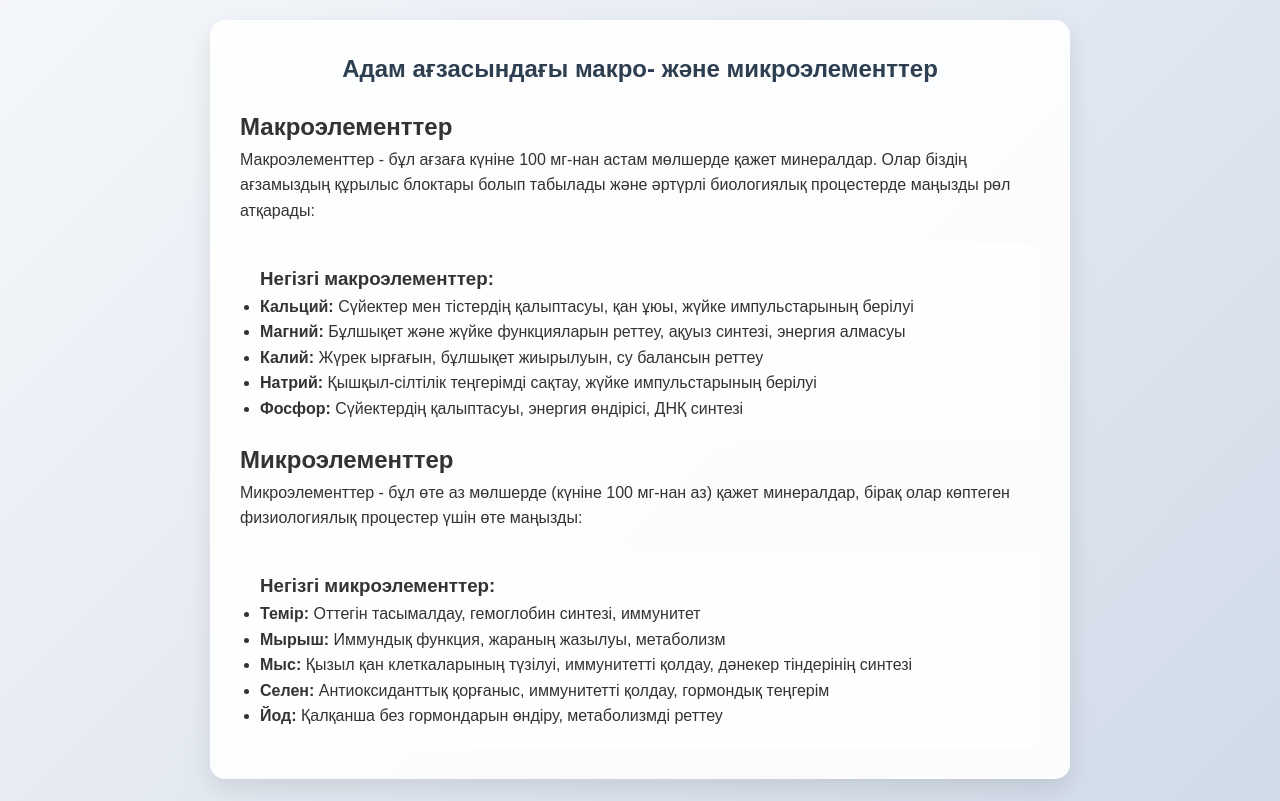
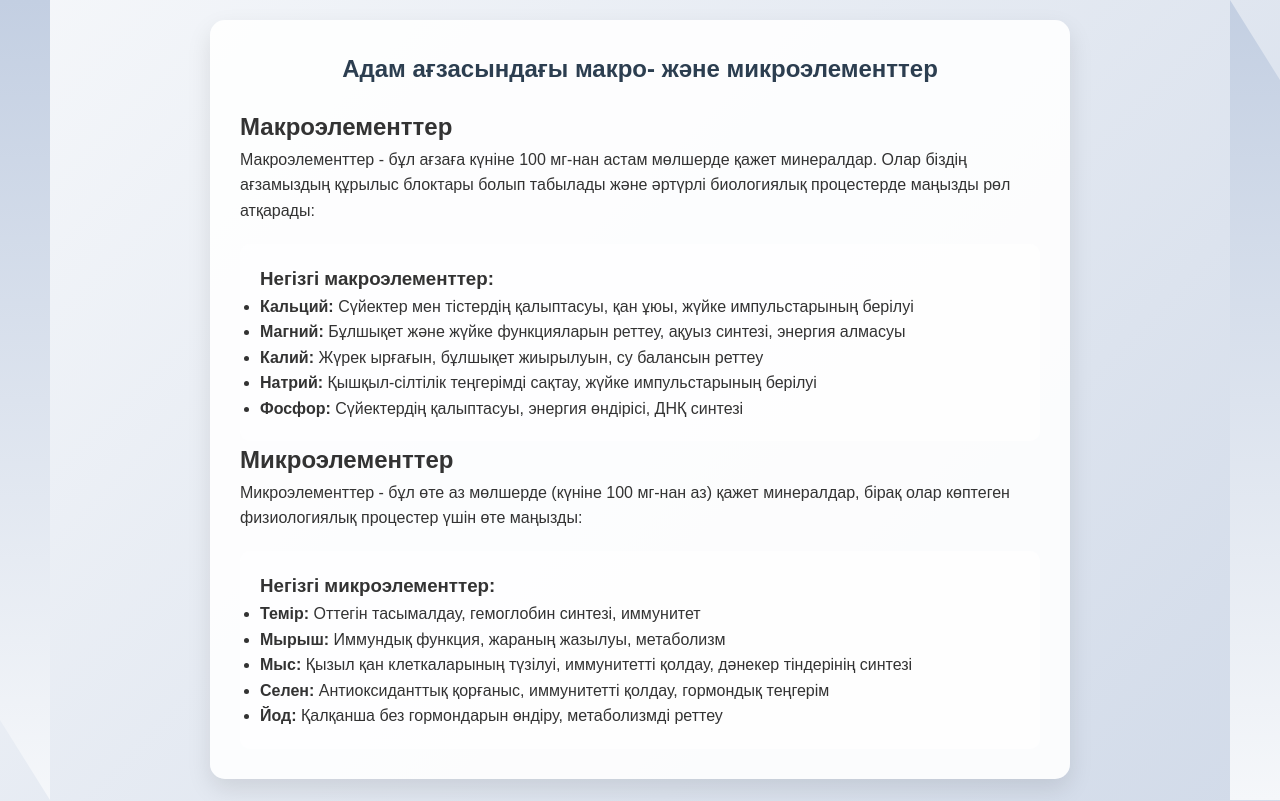
Before and after one commit to Rusats986/magzhan, a plain HTML site: page index.html in a window 1280 px wide. Shown: the top 801 px of the page. Drawn offline with Linux system fonts and the light colour scheme.

Commit message:
Update index.html

```diff
--- a/index.html
+++ b/index.html
@@ -99,9 +99,59 @@
             padding: 20px;
             border-radius: 10px;
         }
+        * {
+            margin: 0;
+            padding: 0;
+            box-sizing: border-box;
+        }
+        body {
+            font-family: 'Arial', sans-serif;
+            background: linear-gradient(135deg, #f5f7fa 0%, #c3cfe2 100%);
+            min-height: 100vh;
+            color: #333;
+            line-height: 1.6;
+            position: relative;
+            overflow-x: hidden;
+        }
+        .container {
+            max-width: 900px;
+            margin: 0 auto;
+            padding: 20px;
+        }
+        .intro {
+            background: rgba(255,255,255,0.9);
+            border-radius: 15px;
+            padding: 30px;
+            margin-bottom: 30px;
+            box-shadow: 0 10px 25px rgba(0,0,0,0.1);
+        }
+        .intro h1 {
+            color: #2c3e50;
+            text-align: center;
+            margin-bottom: 20px;
+        }
+        /* Декор по бокам сайта */
+        .decor-left, .decor-right {
+            position: absolute;
+            top: 0;
+            width: 50px;
+            height: 100vh;
+            background: linear-gradient(180deg, #c3cfe2, #f5f7fa);
+            z-index: -1;
+        }
+        .decor-left {
+            left: 0;
+            clip-path: polygon(0 0, 100% 0, 100% 100%, 0 90%);
+        }
+        .decor-right {
+            right: 0;
+            clip-path: polygon(0 0, 100% 10%, 100% 100%, 0 100%);
+        }
     </style>
 </head>
 <body>
+    <div class="decor-left"></div>
+    <div class="decor-right"></div>
     <div class="container">
         <section class="intro">
             <h1>Адам ағзасындағы макро- және микроэлементтер</h1>
```
